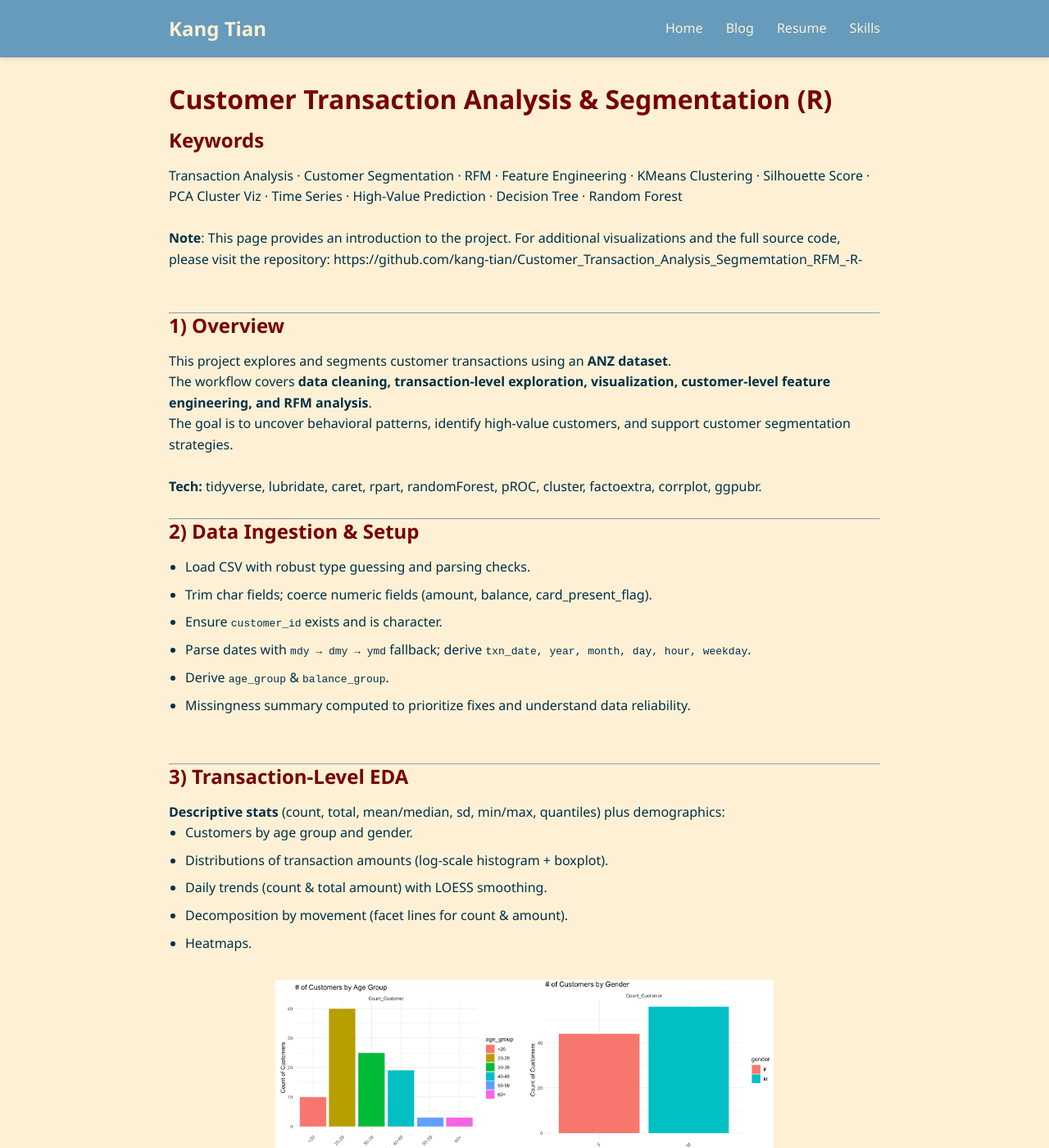
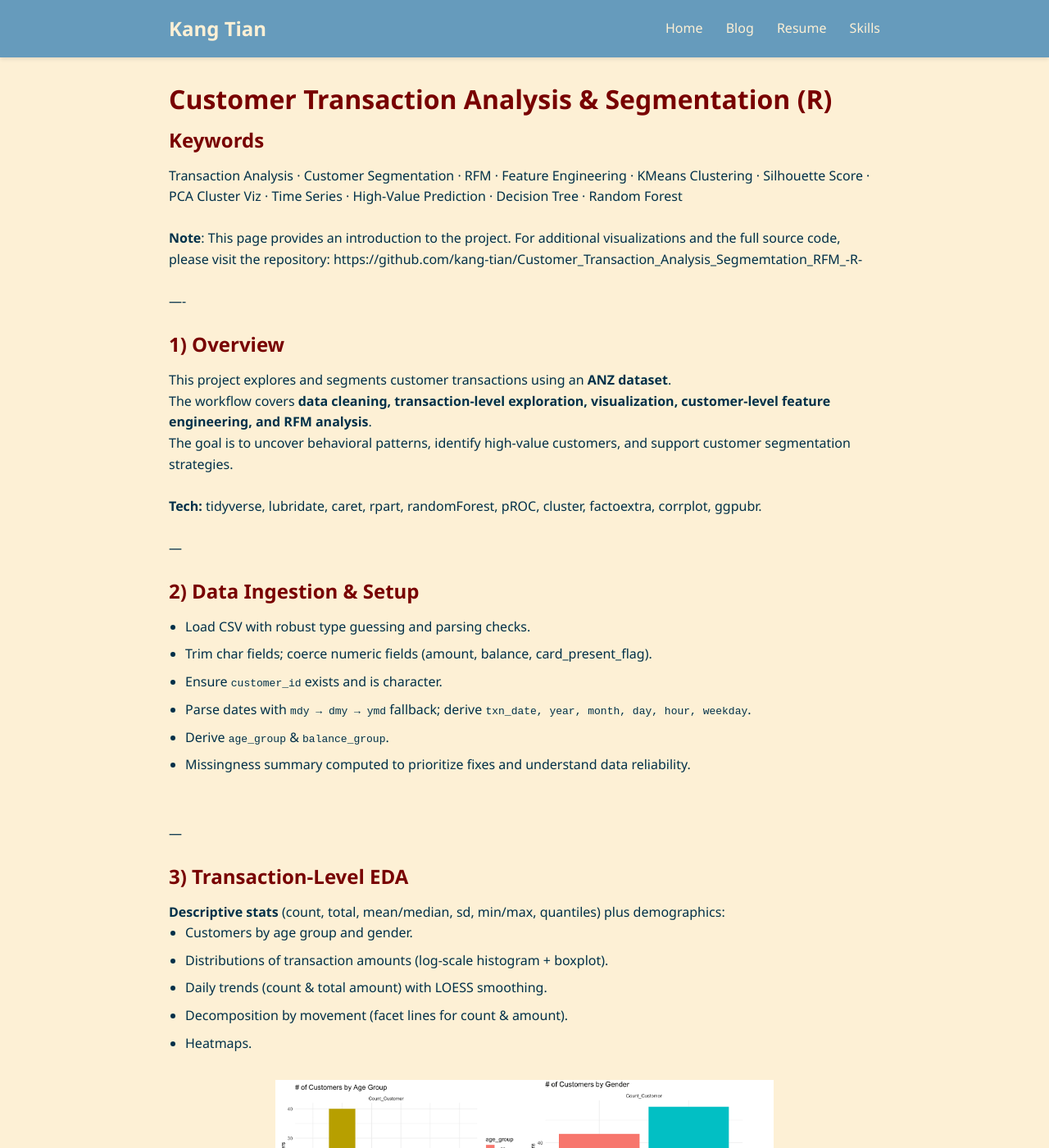
Before and after one commit to kang-tian/kang-tian.github.io, a Jekyll site: the page built from projects/Customer_Transaction_Risk_Analysis_R/index.md, in a window 1280 px wide and 1400 px high. Shown: the whole window at 82% size. Built offline with Jekyll 4.4.1, drawn with Linux system fonts in a browser that asks for light colours; our own code applies the rules of GitHub Pages for plain Markdown files.

Commit message:
Update index.md

```diff
--- a/projects/Customer_Transaction_Risk_Analysis_R/index.md
+++ b/projects/Customer_Transaction_Risk_Analysis_R/index.md
@@ -3,9 +3,9 @@
 ## Keywords
 Transaction Analysis · Customer Segmentation · RFM · Feature Engineering · KMeans Clustering · Silhouette Score · PCA Cluster Viz · Time Series · High-Value Prediction · Decision Tree · Random Forest   <br><br>
 
-**Note**: This page provides an introduction to the project. For additional visualizations and the full source code, please visit the repository: https://github.com/kang-tian/Customer_Transaction_Analysis_Segmemtation_RFM_-R-   <br><br><br>
+**Note**: This page provides an introduction to the project. For additional visualizations and the full source code, please visit the repository: https://github.com/kang-tian/Customer_Transaction_Analysis_Segmemtation_RFM_-R-   <br><br>
 
-----
+----   <br><br>
 
 ## 1) Overview
 
@@ -15,7 +15,7 @@ The goal is to uncover behavioral patterns, identify high-value customers, and s
 
 **Tech:** tidyverse, lubridate, caret, rpart, randomForest, pROC, cluster, factoextra, corrplot, ggpubr.     <br><br>
 
----
+---   <br><br>
 
 ## 2) Data Ingestion & Setup
 
@@ -26,7 +26,7 @@ The goal is to uncover behavioral patterns, identify high-value customers, and s
 - Derive `age_group` & `balance_group`.
 - Missingness summary computed to prioritize fixes and understand data reliability.    <br><br>
 
----
+---   <br><br>
 
 ## 3) Transaction-Level EDA
 
@@ -52,8 +52,8 @@ The goal is to uncover behavioral patterns, identify high-value customers, and s
 </p>
 <p align="center">
   <img src="/projects/Customer_Transaction_Risk_Analysis_R/images/Picture5.png" alt="Reviews per Page" width="70%"/>
-</p>
-&nbsp;
+</p>     <br><br>
+
 
 **Merchant insights:**
 - Pie: NA vs. valid merchants (share of total amount)
@@ -65,10 +65,9 @@ The goal is to uncover behavioral patterns, identify high-value customers, and s
 </p>
 <p align="center">
   <img src="/projects/Customer_Transaction_Risk_Analysis_R/images/Picture7.png" alt="Reviews per Page" width="70%"/>
-</p>
-&nbsp;
+</p>   <br><br>
 
----
+---   <br><br>
 
 ## 4) Customer-Level Feature Engineering
 
```
